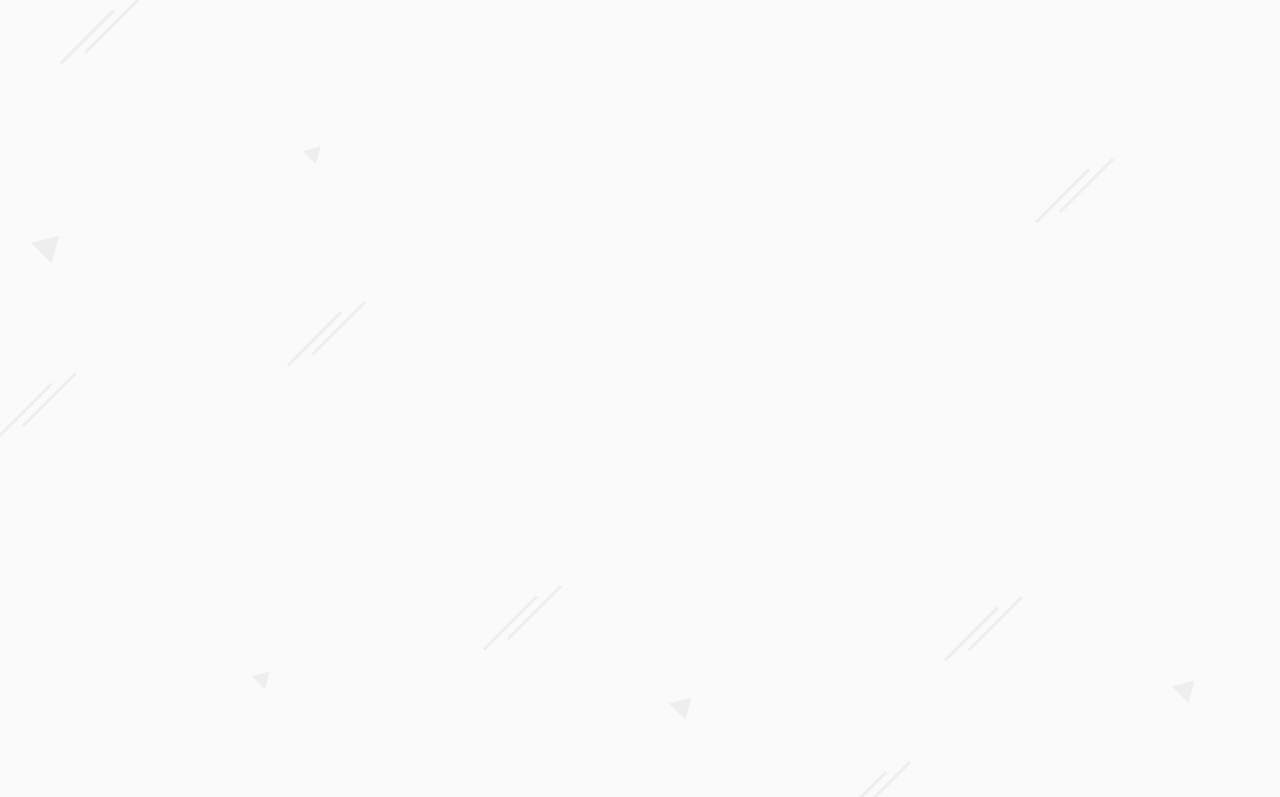
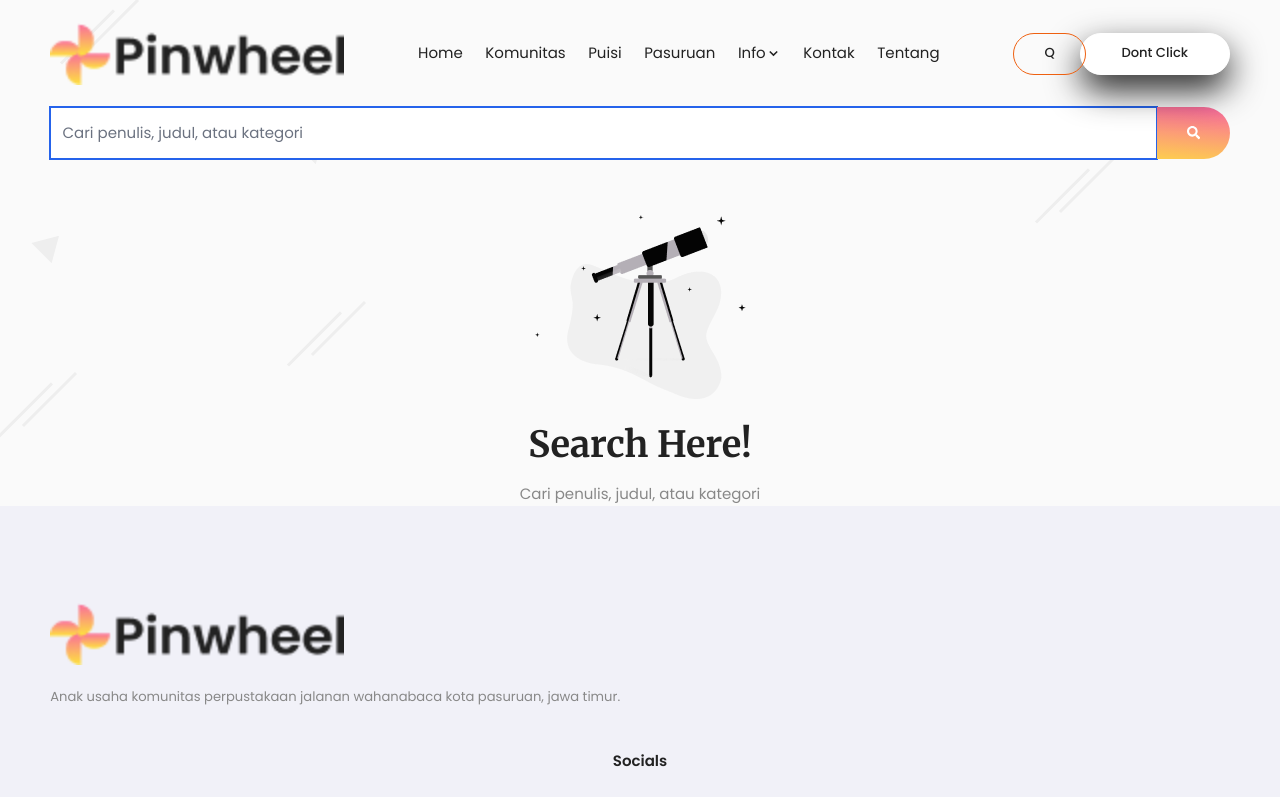
Before and after one commit to kecapstargaze/testing, an Astro site: page /search in a window 1280 px wide. Before the commit this address had no page. Shown: the top 797 px of the page. Built offline with nearby package versions, Linux system fonts and the light colour scheme; Astro itself is replaced by a stand-in of ours; some packages are replaced by stand-ins of ours; what tailwind-bootstrap-grid would draw is missing.

Commit message:
+Q header astro, search tsx+search astro

```diff
--- /dev/null
+++ b/src/layouts/Search.tsx
@@ -0,0 +1,181 @@
+import config from "@config/config.json";
+import { humanize, plainify, slugify } from "@lib/utils/textConverter";
+import Fuse from "fuse.js";
+import React, { useEffect, useRef, useState } from "react";
+import {
+  FaRegFolder,
+  FaRegUserCircle,
+  FaSearch,
+} from "react-icons/fa/index.js";
+
+const { summary_length, blog_folder } = config.settings;
+
+export type SearchItem = {
+  slug: string;
+  data: any;
+  content: any;
+};
+
+interface Props {
+  searchList: SearchItem[];
+}
+
+interface SearchResult {
+  item: SearchItem;
+  refIndex: number;
+}
+
+const Search = ({ searchList }: Props) => {
+  const inputRef = useRef<HTMLInputElement>(null);
+  const [inputVal, setInputVal] = useState("");
+  const [searchResults, setSearchResults] = useState<SearchResult[]>([]);
+
+  const handleChange = (e: React.FormEvent<HTMLInputElement>) => {
+    setInputVal(e.currentTarget.value);
+  };
+
+  const fuse = new Fuse(searchList, {
+    keys: ["data.title", "data.categories", "data.tags", "data.author"],
+    includeMatches: true,
+    minMatchCharLength: 3,
+    threshold: 0.5,
+  });
+
+  useEffect(() => {
+    const searchUrl = new URLSearchParams(window.location.search);
+    const searchStr = searchUrl.get("q");
+    if (searchStr) setInputVal(searchStr);
+
+    setTimeout(function () {
+      inputRef.current!.selectionStart = inputRef.current!.selectionEnd =
+        searchStr?.length || 0;
+    }, 50);
+  }, []);
+
+  useEffect(() => {
+    let inputResult = inputVal.length > 2 ? fuse.search(inputVal) : [];
+    setSearchResults(inputResult);
+
+    if (inputVal.length > 0) {
+      const searchParams = new URLSearchParams(window.location.search);
+      searchParams.set("q", inputVal);
+      const newRelativePathQuery =
+        window.location.pathname + "?" + searchParams.toString();
+      history.pushState(null, "", newRelativePathQuery);
+    } else {
+      history.pushState(null, "", window.location.pathname);
+    }
+  }, [inputVal]);
+
+  return (
+    <section className="section-sm">
+      <div className="container">
+        <div className="row mb-10 justify-center">
+          <div className="lg:col-8">
+            <div className="flex flex-nowrap">
+              <input
+                className="form-input rounded-r-none w-full"
+                placeholder="Cari penulis, judul, atau kategori"
+                type="search"
+                name="search"
+                value={inputVal}
+                onChange={handleChange}
+                autoComplete="off"
+                autoFocus
+                ref={inputRef}
+              />
+              <button className="btn btn-primary rounded-l-none" type="submit">
+                <FaSearch />
+              </button>
+            </div>
+          </div>
+        </div>
+
+        {/* {inputVal.length > 1 && (
+          <div className="mt-8">
+            Found {searchResults?.length}
+            {searchResults?.length && searchResults?.length === 1
+              ? " result"
+              : " results"}{" "}
+            for '{inputVal}'
+          </div>
+        )} */}
+        <div className="row">
+          {searchResults?.length < 1 ? (
+            <div className="mx-auto pt-5 text-center">
+              <img
+                className="mx-auto mb-6"
+                src="/images/no-search-found.png"
+                alt="no-search-found"
+              />
+              <h1 className="h2 mb-4 w-full">
+                {inputVal.length < 1 ? "Search Here!" : "No Search Found!"}
+              </h1>
+              <p>
+                {inputVal.length < 1
+                  ? "Cari penulis, judul, atau kategori"
+                  : "Maaf saudaraku, sepertinya aku tidak menemukan apapun."}
+              </p>
+            </div>
+          ) : (
+            searchResults?.map(({ item }, index) => (
+              <div className="mb-12 md:col-4 lg:col-3 sm:col-5" key={`search-${index}`}>
+                <div className="bg-body dark:bg-darkmode-body">
+                  {item.data.image && (
+                    <img
+                      className="mb-6 w-full rounded"
+                      src={item.data.image}
+                      alt={item.data.title}
+                      width={445}
+                      height={230}
+                    />
+                  )}
+                  <h4 className="mb-3">
+                    <a href={`/${blog_folder}/${item.slug}`}>
+                      {item.data.title}
+                    </a>
+                  </h4>
+                  <ul className="mb-4">
+                    <li className="mr-4 inline-block">
+                      <a href={`/authors/${slugify(item.data.author)}`}>
+                        <FaRegUserCircle
+                          className={"-mt-1 mr-2 inline-block"}
+                        />
+                        {humanize(item.data.author)}
+                      </a>
+                    </li>
+                    <li className="mr-4 inline-block">
+                      <FaRegFolder className={"-mt-1 mr-2 inline-block"} />
+                      {item.data.categories.map(
+                        (category: string, index: number) => (
+                          <a
+                            href={`/categories/${slugify(category)}`}
+                            key={category}
+                          >
+                            {humanize(category)}
+                            {index !== item.data.categories.length - 1 && ", "}
+                          </a>
+                        ),
+                      )}
+                    </li>
+                  </ul>
+                  <p className="mb-6">
+                    {plainify(item.content?.slice(0, Number(summary_length)))}
+                  </p>
+                  <a
+                    className="btn btn-outline-primary btn-sm"
+                    href={`/${blog_folder}/${item.slug}`}
+                  >
+                    read more
+                  </a>
+                </div>
+              </div>
+            ))
+          )}
+        </div>
+      </div>
+    </section>
+  );
+};
+
+export default Search;
--- a/src/layouts/partials/Header.astro
+++ b/src/layouts/partials/Header.astro
@@ -119,8 +119,11 @@ const { pathname } = Astro.url;
         >
       </li>
     </ul>
+    <div class="order-1 ml-auto hidden items-center md:order-2 md:ml-0 lg:flex w-0">
+      <a class="btn btn-outline-primary btn-sm" href="/search">Q</a>
+    </div>
     <div class="order-1 ml-auto hidden items-center md:order-2 md:ml-0 lg:flex">
-      <a class="btn btn-white btn-sm" href="/donasi">Jangan di klik</a>
+      <a class="btn btn-white btn-sm" href="/donasi">Dont Click</a>
     </div>
   </nav>
 </header>
--- /dev/null
+++ b/src/pages/search.astro
@@ -0,0 +1,22 @@
+---
+import config from "@config/config.json";
+import Base from "@layouts/Base.astro";
+import Search from "@layouts/Search";
+import { getSinglePage } from "@lib/contentParser.astro";
+
+const { blog_folder } = config.settings;
+
+// Retrieve all articles
+const posts = await getSinglePage(blog_folder);
+
+// List of items to search in
+const searchList = posts.map((item) => ({
+  slug: item.slug,
+  data: item.data,
+  content: item.body,
+}));
+---
+
+<Base title={`Search`}>
+  <Search client:load searchList={searchList} />
+</Base>
```
Also changed, not shown: public/images/no-search-found.png (added).
